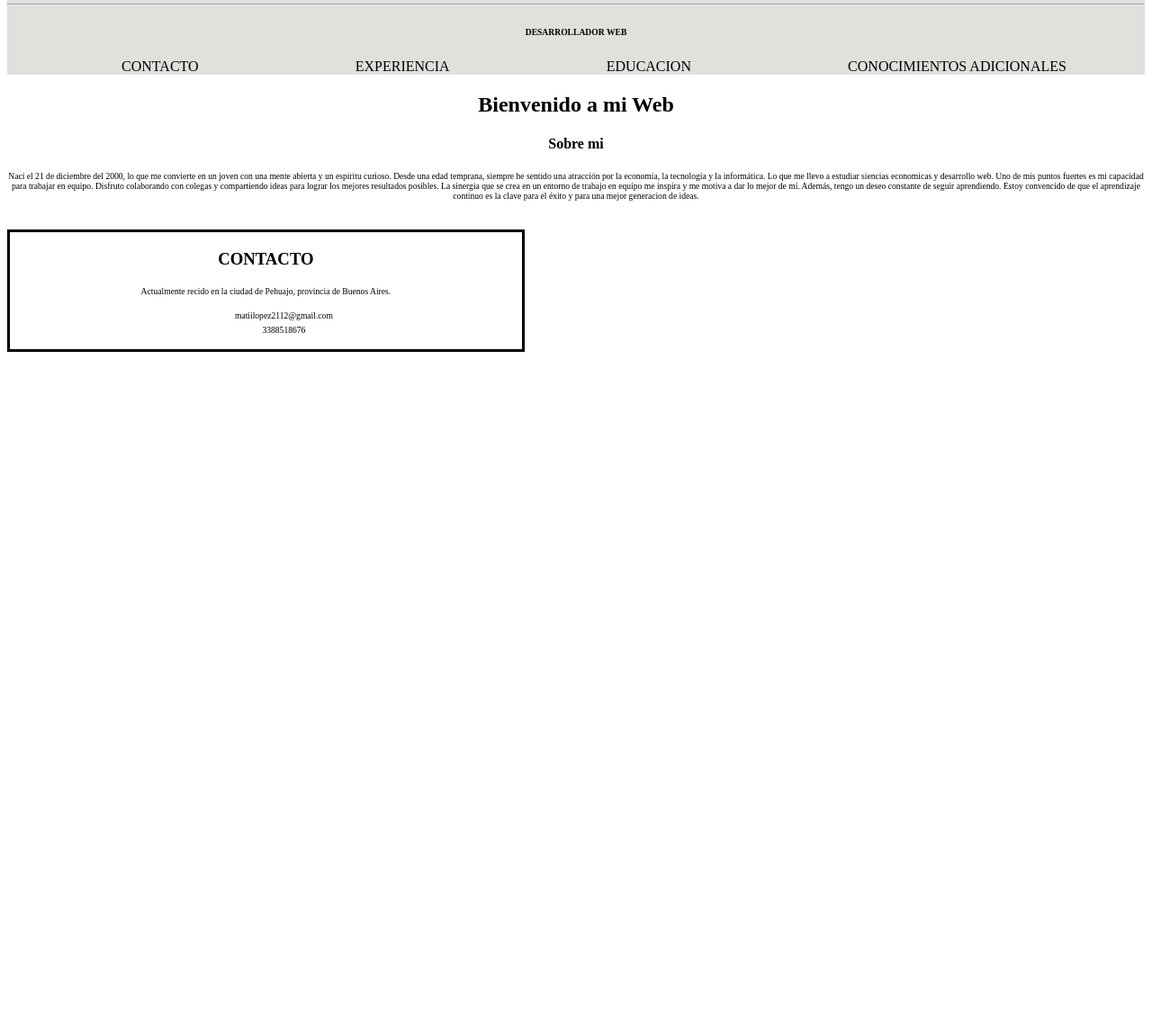
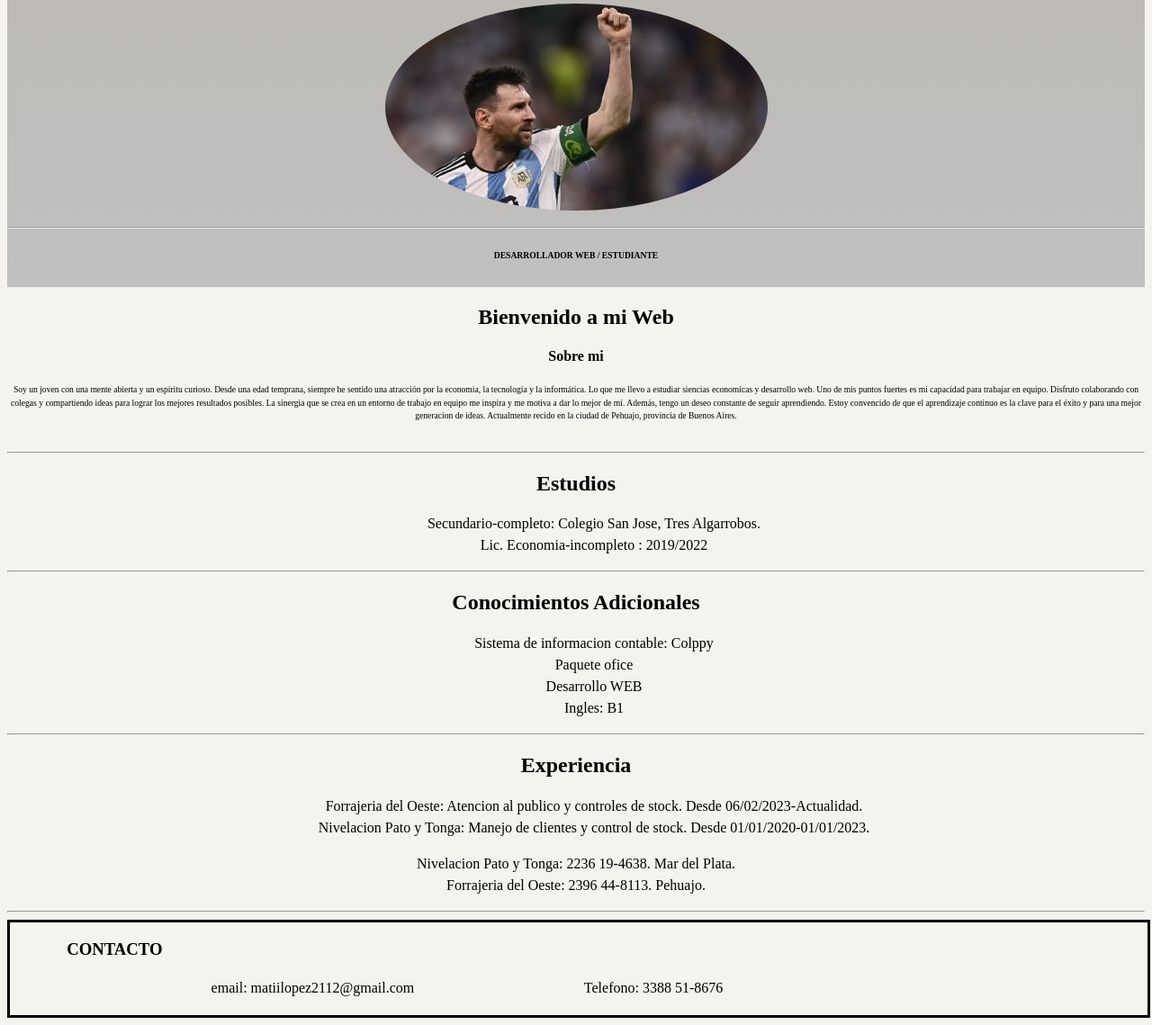
Before and after one commit to MatiasLopez00/CurriculumVitae, a plain HTML site: page index.html in a window 1280 px wide. Shown: the part 169-1308 px from the top of the page at 90% size. Before the commit the page ends 800 px from the top, so only its background shows below. Drawn offline with Linux system fonts and the light colour scheme.

Commit message:
CV sinFoto

```diff
--- a/index.html
+++ b/index.html
@@ -10,35 +10,63 @@
     <header>
         <div class="headerdiv">
             <h1 class="headerH1">MATIAS LOPEZ</h1>
+            <div class="fotito"><img src="/img/MESSI.png" alt="YO"></div>
             <hr class="headerHr">
-            <h2 class="headerH2">DESARROLLADOR WEB</h2>
+            <h2 class="headerH2">DESARROLLADOR WEB / ESTUDIANTE</h2>
         </div>
-    <div>
-
-        <ul class="menu">
-            <li><a href="">CONTACTO</a></li>
-            <li><a href="">EXPERIENCIA</a></li>
-            <li><a href="">EDUCACION</a></li>
-            <li><a href="">CONOCIMIENTOS ADICIONALES</a></li>
-        </ul>
-    </div>
     </header>
     <article>
+        <DIv>
         <h2>Bienvenido a mi Web</h2>
-        <h4>Sobre mi</h4>
-        <p class="aricleP"> Nací el 21 de diciembre del 2000, lo que me convierte en un joven con una mente abierta y un espíritu curioso. Desde una edad temprana, siempre he sentido una atracción por la economia, la tecnología y la informática.
-            Lo que me llevo a estudiar siencias economicas y desarrollo web. Uno de mis puntos fuertes es mi capacidad para trabajar en equipo. Disfruto colaborando con colegas y compartiendo ideas para lograr los mejores resultados posibles. La sinergia que se crea en un entorno de trabajo en equipo me inspira y me motiva a dar lo mejor de mí.
-            Además, tengo un deseo constante de seguir aprendiendo. Estoy convencido de que el aprendizaje continuo es la clave para el éxito y para una mejor generacion de ideas.
+        <h4 class="sobremi">Sobre mi</h4>
+        <p class="aricleP"> Soy un joven con una mente abierta y un espíritu curioso. Desde una edad temprana, siempre he sentido una atracción por la economia, la tecnología y la informática.
+            Lo que me llevo a estudiar siencias economicas y desarrollo web. Uno de mis puntos fuertes es mi capacidad para trabajar en equipo. Disfruto colaborando con colegas y compartiendo ideas para lograr los mejores resultados posibles.
+            La sinergia que se crea en un entorno de trabajo en equipo me inspira y me motiva a dar lo mejor de mí.
+            Además, tengo un deseo constante de seguir aprendiendo.
+            Estoy convencido de que el aprendizaje continuo es la clave para el éxito y para una mejor generacion de ideas. Actualmente recido en la ciudad de Pehuajo, provincia de Buenos Aires.
         </p>
-        <div class="Contacto">
-        <h3>CONTACTO</h3>
-        <p class="locacion">Actualmente recido en la ciudad de Pehuajo, provincia de Buenos Aires.
-        </p>
-        <ul class="listaContacto">
-            <li class="email">matiilopez2112@gmail.com</li>
-            <li class="num">3388518676</li>
-        </ul>
-    </div>
+        </DIv>
+        <hr>
+        <div id="Contenido1">
+            <h2>Estudios</h2>
+            <ul class="Estudios">
+                <li class="Estudio">Secundario-completo: Colegio San Jose, Tres Algarrobos.</li>
+                <li class="Estudio">Lic. Economia-incompleto : 2019/2022</li>
+            </ul>
+        </div>
+        <hr>
+        <div id="Contenido2">
+            <h2>Conocimientos Adicionales</h2>
+            <ul class="saberes">
+                <li class="saber">Sistema de informacion contable: Colppy</li>
+                <li class="saber">Paquete ofice</li>
+                <li class="saber">Desarrollo WEB</li>
+                <li class="saber">Ingles: B1</li>
+            </ul>
+        </div>
+        <hr>
+        <div id="Contenido3">
+            <h2>Experiencia</h2>
+            <ul class="experiencia">
+                <li class="experiencia1">Forrajeria del Oeste: Atencion al publico y controles de stock. Desde 06/02/2023-Actualidad.</li>
+                <li class="experiencia1">Nivelacion Pato y Tonga: Manejo de clientes y control de stock. Desde 01/01/2020-01/01/2023.</li>
+            </ul>
+            <p class="experienciaContacto">
+                Nivelacion Pato y Tonga: 2236 19-4638. Mar del Plata. <br>
+                Forrajeria del Oeste: 2396 44-8113. Pehuajo.
+            </p>
+        </div>
     </article>
+    <hr>
+    <footer>
+        <div id="Contacto">
+            <h3>CONTACTO</h3>
+
+            <ul class="listaContacto">
+                <li class="email">email: matiilopez2112@gmail.com</li>
+                <li class="num">Telefono: 3388 51-8676</li>
+            </ul>
+            </div>
+    </footer>
 </body>
 </html>
--- a/sass/_index.scss
+++ /dev/null
@@ -1,60 +0,0 @@
-body{
-    header{
-        background-color: #e0e1dd;
-        .headerdiv{
-
-            text-align: center;
-            background-color: #e0e1dd;
-            .headerH1{
-                margin: 4rem;
-                margin-top: 0%;
-                padding-top: 4rem;
-            }
-            .headerH2{
-                margin: 1.5rem;
-                font-size: 0.6rem;
-            }
-        }
-
-        div{
-            width: 100%;
-            justify-content: center;
-            .menu{
-                display: flex;
-                flex-direction: row;
-                justify-content: space-around;
-                li{
-
-                    /*margin: 20px;*/
-                    list-style: none;
-                    a{
-                        text-decoration: none;
-                        color: black;
-                    }
-                }
-            }
-        }
-    }
-    article{
-        text-align: center;
-        .aricleP{
-            font-size: 0.6rem;
-            margin-bottom: 2rem;
-        }
-        .Contacto{
-            border: solid black;
-            width: 45%;
-            margin-left: 0%;
-            .locacion{
-                font-size: 0.6rem;
-            }
-            .listaContacto{
-                li{
-                    margin: 5px;
-                    list-style: none;
-                    font-size: 0.6rem;
-                }
-            }
-        }
-    }
-}
--- a/sass/main.scss
+++ b/sass/main.scss
@@ -1 +1,100 @@
-@import 'index.scss'
+body{
+    background-color: #f4f3ee;
+    header{
+
+        .headerdiv{
+
+            text-align: center;
+            /*background-color: #e0e1dd;*/
+            background: linear-gradient(to bottom, #bcb8b1, #c0c0c0);
+            .fotito{
+                img{
+                    border-radius: 100%;
+                    overflow: hidden;
+
+                }
+            }
+            .headerH1{
+                margin: 4rem;
+                margin-top: 0%;
+                padding-top: 4rem;
+                text-decoration: underline;
+            }
+            .headerH2{
+                margin: 1.5rem;
+                font-size: 0.6rem;
+            }
+        }
+
+        div{
+            width: 100%;
+            justify-content: center;
+            padding-bottom: 6px;
+        }
+    }
+    article{
+        text-align: center;
+        .sobremi{
+            font-weight: bold;
+
+        }
+        .aricleP{
+            font-size: 0.6rem;
+            margin-bottom: 2rem;
+            line-height: 1.5;
+        }
+        #Contenido1{
+                .Estudios{
+                    .Estudio{
+                        list-style: none;
+                        font-size: 1rem;
+                        line-height: 1.5;
+                    }
+                }
+        }
+        #Contenido2{
+            .saberes{
+                .saber{
+                    list-style: none;
+                    line-height: 1.5;
+                    font-size: 1rem;
+                }
+            }
+        }
+        #Contenido3{
+            .experiencia{
+                .experiencia1{
+                    list-style: none;
+                    line-height: 1.5;
+                    font-size: 1rem;
+                }
+            }
+            .experienciaContacto{
+                line-height: 1.5;
+            }
+        }
+    }
+    footer{
+        width: 100%;
+        #Contacto{
+            border: solid black;
+            width: 100%;
+            h3{
+               margin-left: 5%;
+            }
+            .listaContacto{
+                display: flex;
+
+
+                li{
+                    margin: 5px;
+                    list-style: none;
+                    font-size: 1rem;
+                    margin-left: 15%;
+
+                }
+
+            }
+       }
+    }
+}
```
Also changed, not shown: css/main.css, img/MESSI.png (added), 1 other file.
